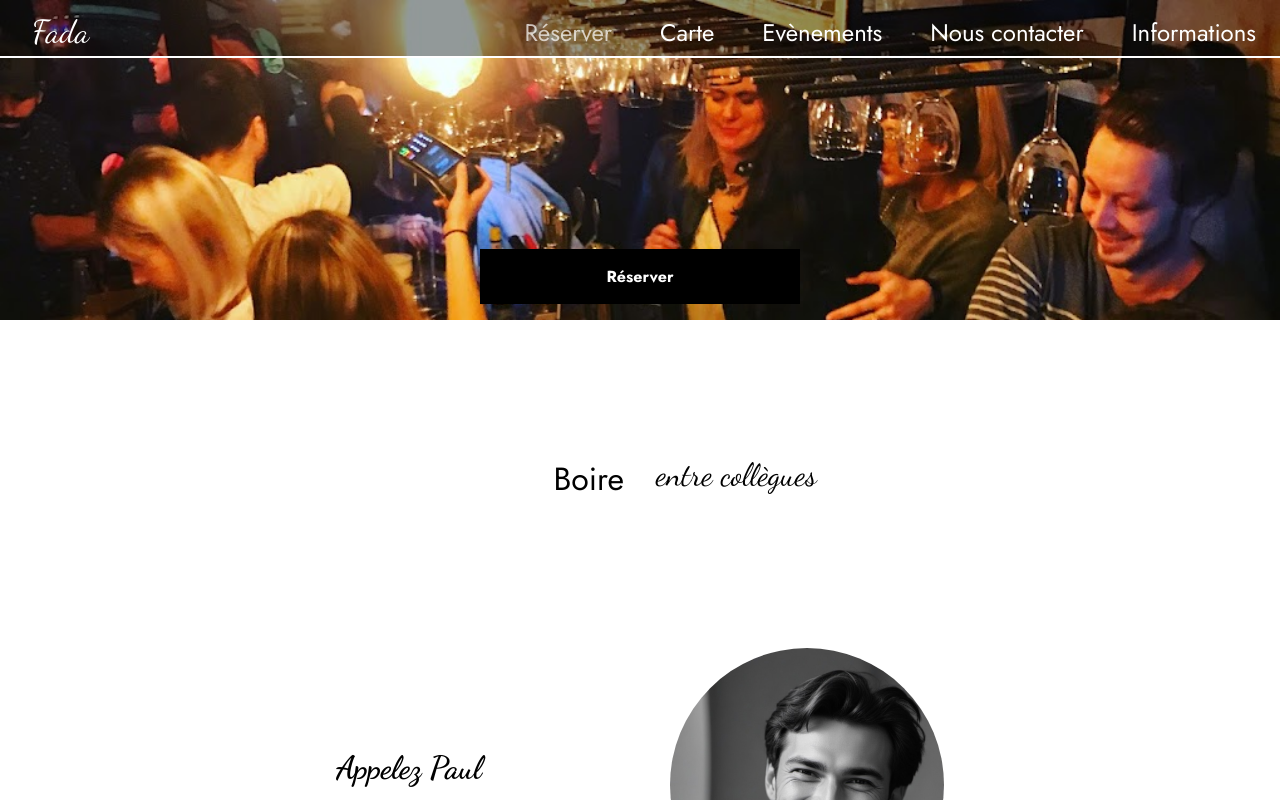
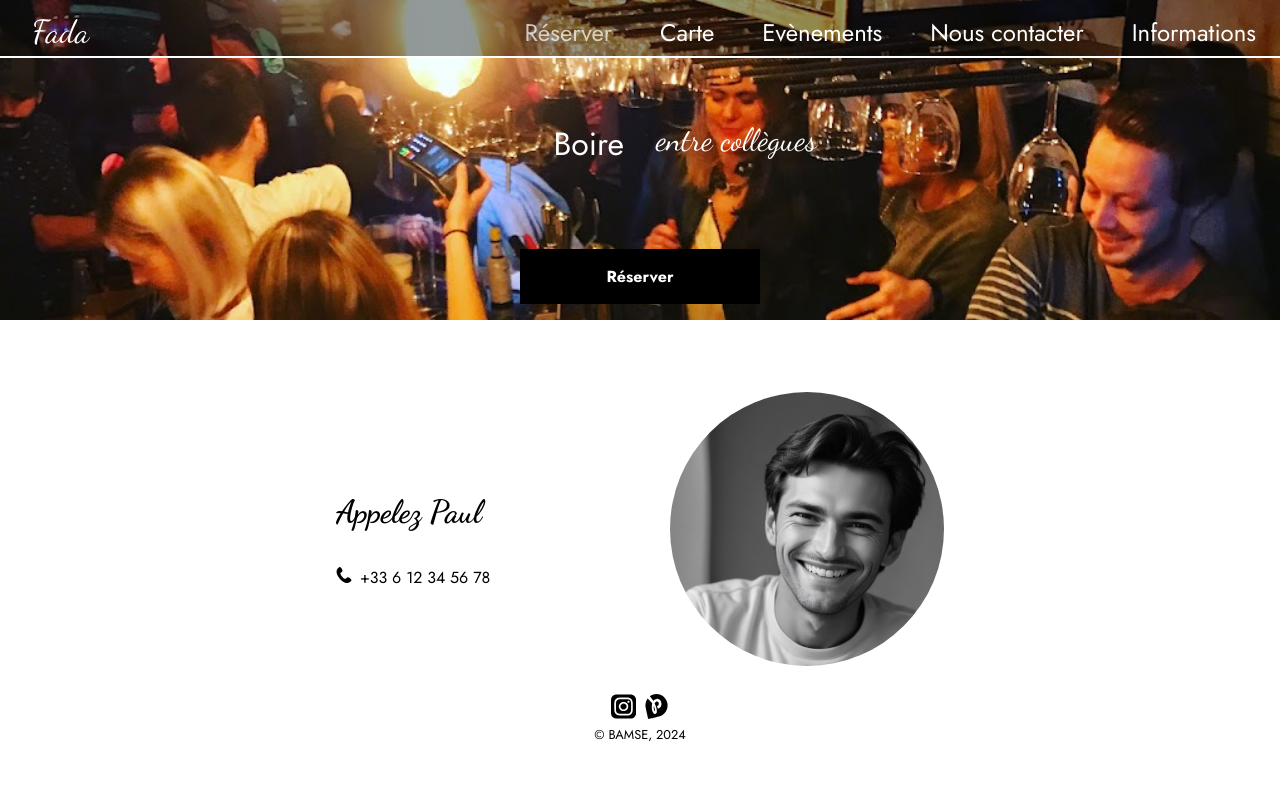
Before and after one commit to Le-Fada-bar/Le-Fada-bar.github.io, a Vue app: page /#/book in a window 1280 px wide. Shown: the top 800 px of the page. Built offline with nearby package versions, Linux system fonts and the light colour scheme.

Commit message:
Add WordCarousel

```diff
--- a/src/components/WordCarousel.vue
+++ b/src/components/WordCarousel.vue
@@ -20,11 +20,12 @@
 .carousels {
   display: flex;
   flex-direction: row;
+  color: var(--theme-white);
 }
 
 .carousel {
   width: 50%;
-  height: 8em;
+  height: 6em;
   position: relative;
   font-size: 2em;
 }
@@ -65,12 +66,12 @@
   }
 
   8%,
-  33% {
+  34% {
     top: 2em;
     opacity: 1;
   }
 
-  42%,
+  43%,
   100% {
     top: 0em;
     opacity: 0;
--- a/src/views/BookView.vue
+++ b/src/views/BookView.vue
@@ -10,26 +10,36 @@ export default {
 <template>
   <div class="button-picture">
     <div>
-      <a href="#"><button class="book-button">Réserver</button></a>
+      <WordCarousel />
+      <div class="book-button">
+        <a href="#"><button>Réserver</button></a>
+      </div>
     </div>
   </div>
   <main>
-    <WordCarousel />
     <Contact></Contact>
   </main>
 </template>
 
 <style>
 .book-button {
+  width: 100%;
+  font-weight: 700;
+  display: flex;
+  justify-content: center;
+}
+
+.book-button>a>button {
   background-color: var(--theme-black);
   color: var(--theme-white);
-  width: 100%;
+  margin: auto;
+  min-width: 15em;
   font-weight: 700;
   padding: var(--theme-small-spacing);
   margin-bottom: var(--theme-small-spacing);
 }
 
-.book-button:hover {
+.book-button>a>button:hover {
   background-color: var(--theme-white);
   color: var(--theme-black);
 }
@@ -45,7 +55,7 @@ export default {
 }
 
 .button-picture>div {
-  width: 70%;
+  width: 100%;
 }
 
 @media only screen and (min-width: 700px) {
@@ -54,7 +64,7 @@ export default {
   }
 
   .button-picture>div {
-    width: 25%;
+    width: 100%;
   }
 }
 </style>
```
